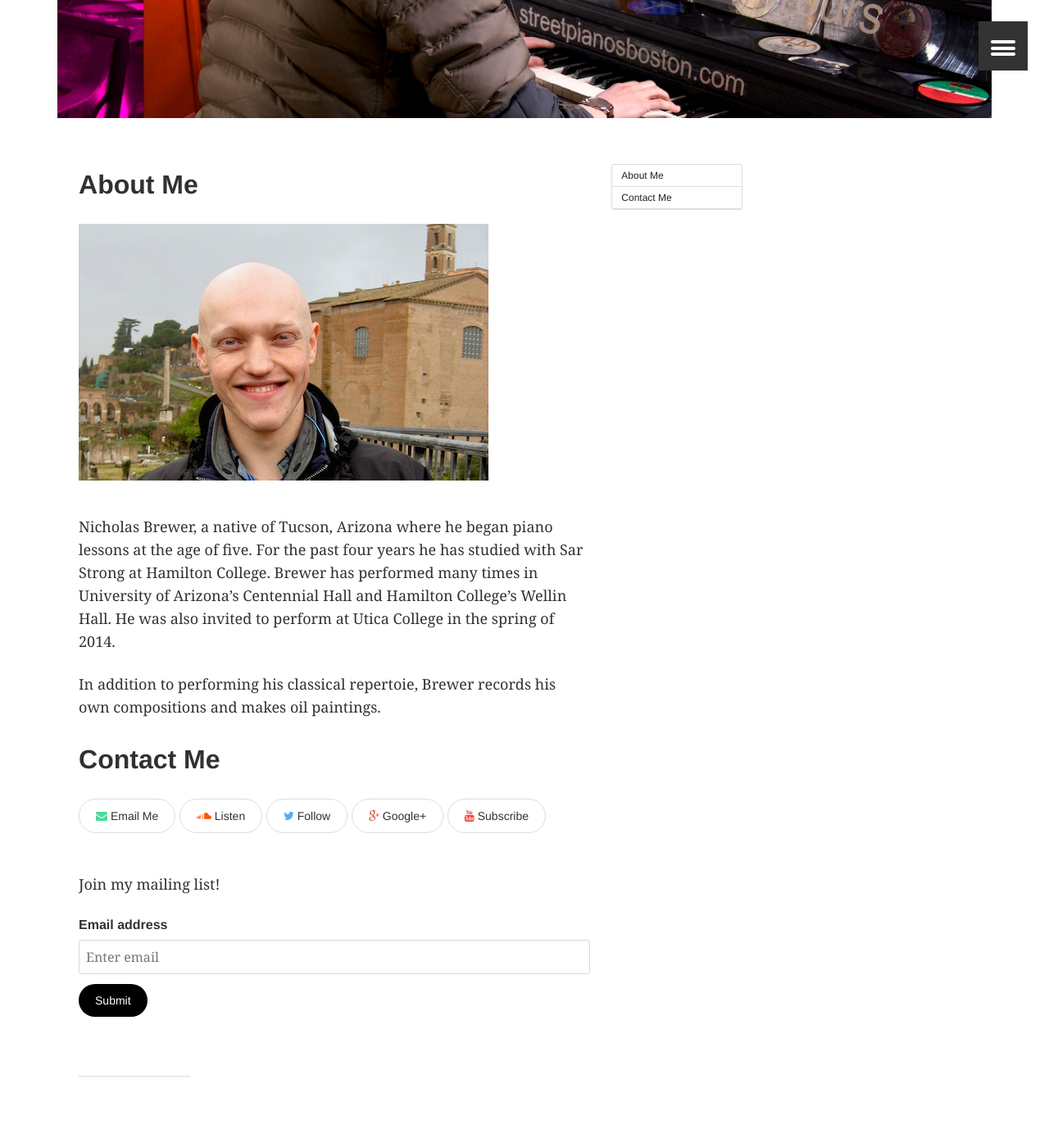
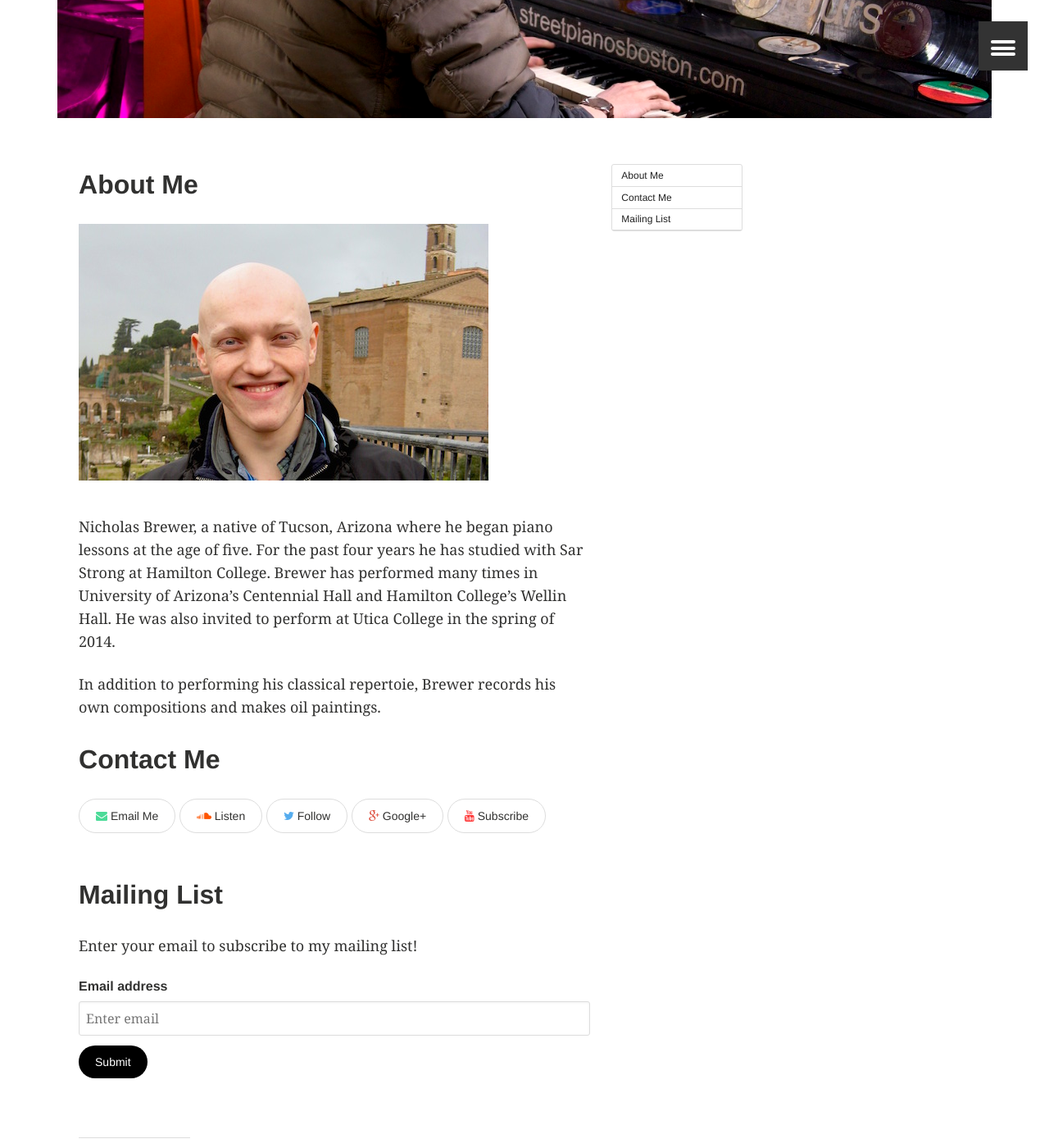
Before and after one commit to nicholasbrewer/nicholasbrewer.github.io, a Jekyll site: the page built from about/index.md, in a window 1280 px wide and 1400 px high, scrolled down 345 px. Shown: the whole window at 82% size. Built offline with Jekyll 4.4.1, drawn with Linux system fonts in a browser that asks for light colours.

Commit message:
Little changes

```diff
--- a/about/index.md
+++ b/about/index.md
@@ -31,7 +31,9 @@ In addition to performing his classical repertoie, Brewer records his own compos
 <a href="https://plus.google.com/100145965449481004623" class="btn-social google-plus"><i class="fa fa-google-plus" aria-hidden="true"></i> Google+</a>
 <a href="https://www.youtube.com/channel/UCQLsWuqFpviF99ylnXzz-Zw" class="btn-social youtube"><i class="fa fa-youtube" aria-hidden="true"></i> Subscribe</a></p>
 
-Join my mailing list!
+## Mailing List
+
+Enter your email to subscribe to my mailing list!
 
 <form method="POST" action="http://forms.brace.io/nbrewermusic@gmail.com">
 
@@ -40,7 +42,6 @@ Join my mailing list!
     <input name="_replyto" type="email" class="form-control" id="exampleInputEmail1" placeholder="Enter email">
   </div>
 
-
   <input type="hidden" name="_next" value="http://nicholasbrewer.net/secret/thank-you" />
   <input type="hidden" name="_subject" value="Mailing List Subscriber!" />
 
```
